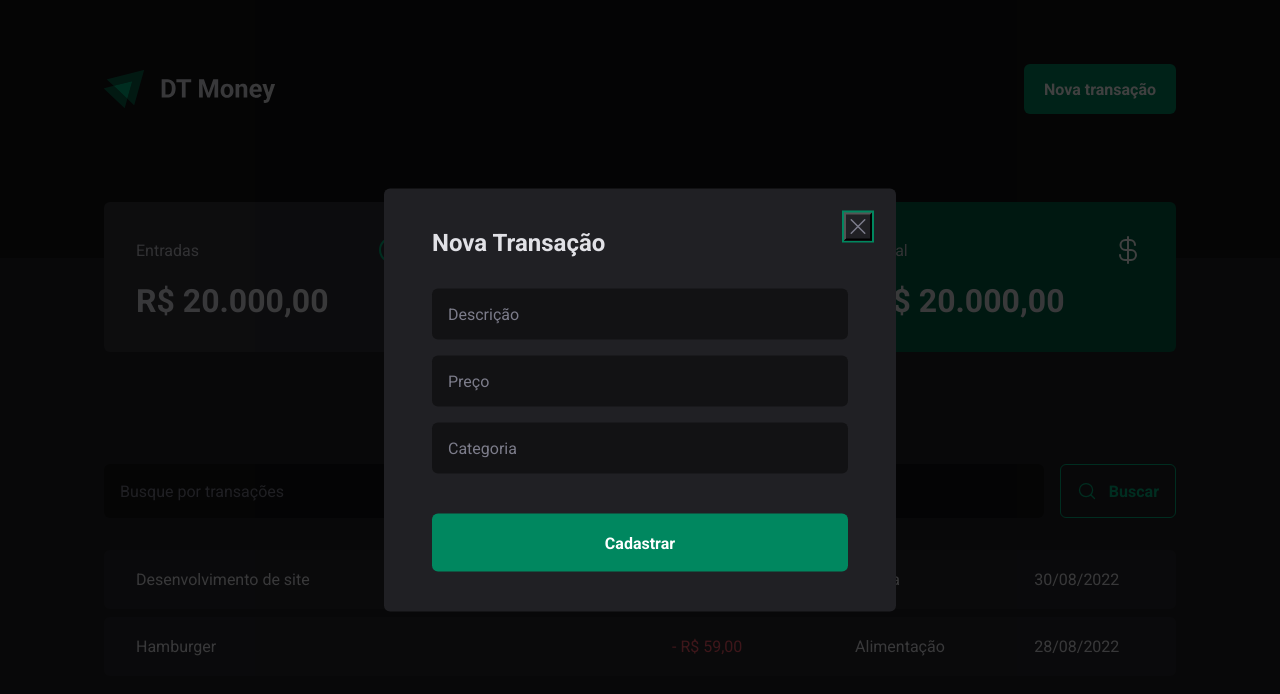
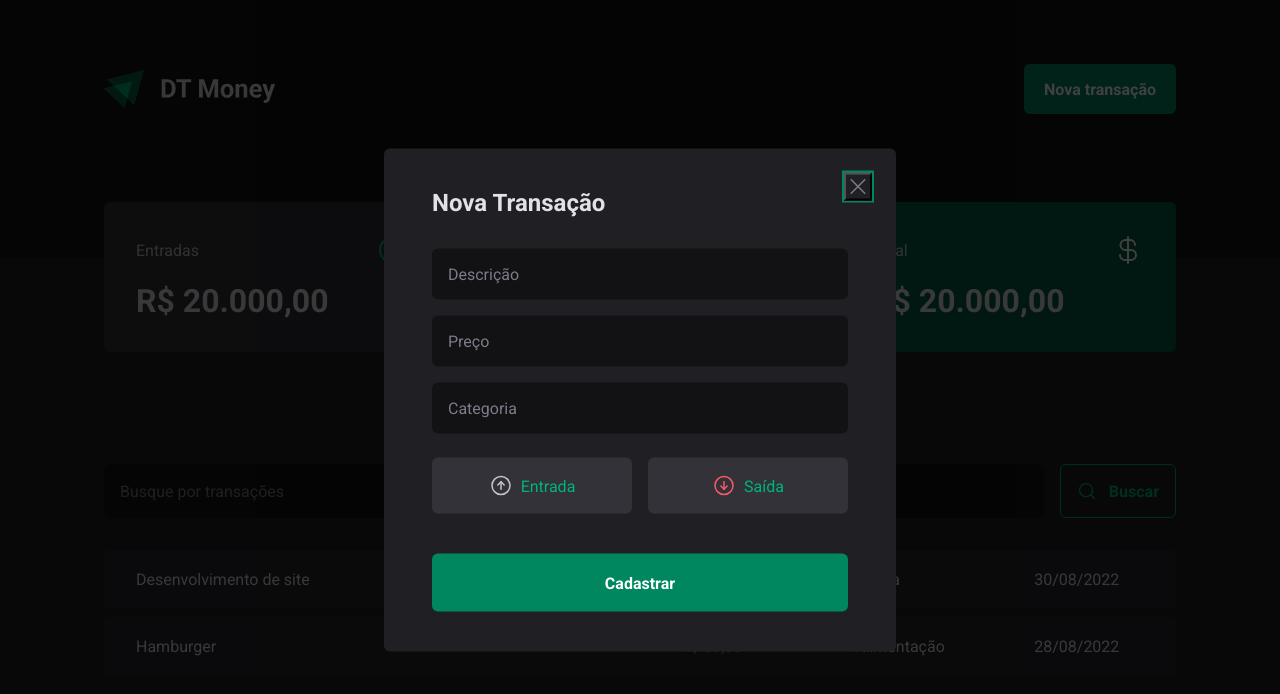
Before and after one commit to andreenakashima/ignite-dt-money, a React (Vite) app: page / in a window 1280 px wide. Both pictures are taken after a click on the button "Nova transação". Shown: the top 694 px of the page. Built offline with nearby package versions, Linux system fonts and the light colour scheme.

Commit message:
Adicionado botoes de entrada e saida

```diff
--- a/src/components/NewTransactionModal/index.tsx
+++ b/src/components/NewTransactionModal/index.tsx
@@ -1,6 +1,12 @@
 import * as Dialog from '@radix-ui/react-dialog'
-import { X } from 'phosphor-react'
-import { CloseButton, Content, Overlay } from './styles'
+import { ArrowCircleDown, ArrowCircleUp, X } from 'phosphor-react'
+import {
+  CloseButton,
+  Content,
+  Overlay,
+  TransactionType,
+  TransactionTypeButton,
+} from './styles'
 
 export function NewTransactionModal() {
   return (
@@ -16,6 +22,18 @@
           <input type="number" placeholder="Preço" required />
           <input type="text" placeholder="Categoria" required />
 
+          <TransactionType>
+            <TransactionTypeButton variant="income">
+              <ArrowCircleUp size={24} />
+              Entrada
+            </TransactionTypeButton>
+
+            <TransactionTypeButton variant="outcome">
+              <ArrowCircleDown size={24} />
+              Saída
+            </TransactionTypeButton>
+          </TransactionType>
+
           <button type="submit">Cadastrar</button>
         </form>
       </Content>
--- a/src/components/NewTransactionModal/styles.ts
+++ b/src/components/NewTransactionModal/styles.ts
@@ -67,3 +67,33 @@
   cursor: pointer;
   color: ${(props) => props.theme['gray-500']};
 `
+
+export const TransactionType = styled.div`
+  display: grid;
+  grid-template-columns: repeat(2, 1fr);
+  gap: 1rem;
+  margin-top: 0.5rem;
+`
+interface TransactionTypeButtonProps {
+  variant: 'income' | 'outcome'
+}
+
+export const TransactionTypeButton = styled.button<TransactionTypeButtonProps>`
+  background: ${(props) => props.theme['gray-600']};
+  padding: 1rem;
+  display: flex;
+  align-items: center;
+  justify-content: center;
+  gap: 0.5rem;
+  border-radius: 6px;
+  border: 0;
+  cursor: pointer;
+  color: ${(props) => props.theme['green-300']};
+
+  svg {
+    color: ${(props) =>
+      props.variant === 'income'
+        ? props.theme['gray-300']
+        : props.theme['red-300']};
+  }
+`
```
